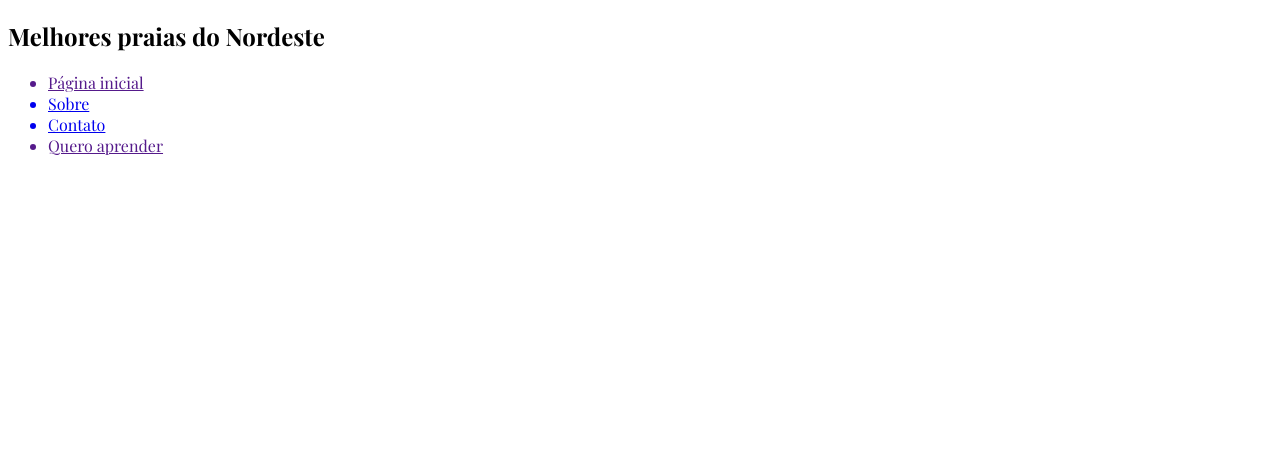
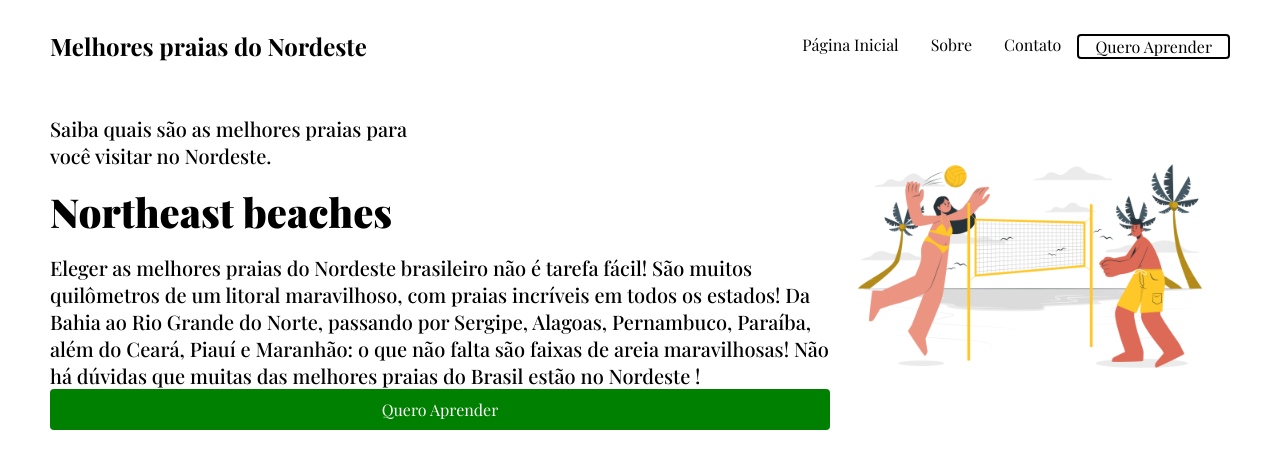
Before and after one commit to silvaayla/meusite, a plain HTML site: page index.html in a window 1280 px wide. Drawn offline with nearby package versions, Linux system fonts and the light colour scheme; a web font is replaced by a local one.

Commit message:
Add files via upload

```diff
--- a/index.html
+++ b/index.html
@@ -13,14 +13,30 @@
         <h2> Melhores praias do Nordeste</h2>
         <section class="menubar">
             <ul>
-        <a href=""> <li>Página inicial</li></a>
+        <a href=""> <li>Página Inicial</li></a>
         <a href="https://www.melhoresdestinos.com.br/melhores-praias-do-nordeste.html"> <li>Sobre</li></a>
         <a href="https://github.com/silvaayla/ayla"> <li>Contato</li></a>
-        <a href=""> <li>Quero aprender</li></a>
+        <a class="botao-secundario" href=""> <li>Quero Aprender</li></a>
             </ul>
 
         </section>
 
     </section>
+
+    <section class="corpo">
+        <section class="esquerda">
+<p>Saiba quais são as melhores praias para <br>
+você visitar no Nordeste.</p>
+<h1>Northeast beaches</h1>
+<p>Eleger as melhores praias do Nordeste brasileiro não é tarefa fácil! São muitos quilômetros de um litoral maravilhoso, com praias incríveis em todos os estados! Da Bahia ao Rio Grande do Norte, passando por Sergipe, Alagoas, Pernambuco, Paraíba, além do Ceará, Piauí e Maranhão: o que não falta são faixas de areia maravilhosas! Não há dúvidas que muitas das melhores praias do Brasil estão no Nordeste !
+
+</p>
+<a class="botao-primario" href="">Quero Aprender</a>
+        </section>
+        <section class="direita">
+<img src="Beach volleyball-cuate (1).png" alt="">
+        </section>
+
+    </section>
 </body>
 </html>
--- a/style.css
+++ b/style.css
@@ -1,5 +1,79 @@
 
  @import url('https://fonts.googleapis.com/css2?family=Playfair+Display:ital,wght@0,400;0,500;0,600;0,700;0,900;1,400;1,500;1,600&display=swap');
+
+*{
+   padding: 0;
+   margin: 0;
+}
+
  body{
     font-family: 'Playfair Display', serif;
+    padding-left: 50px;
+    padding-right: 50px;
  }
+
+ .topo{
+    padding-top: 30px;
+    display: flex;
+    justify-content: space-between;
+    align-items: center;
+ }
+
+ ul{
+   display: flex;
+   justify-content: center;
+ }
+
+ li{
+    list-style-type: none;
+    padding-left: 16px;
+    padding-right: 16px;
+ }
+
+ a{
+    text-decoration: none;
+    color: black;
+ }
+
+ .botao-secundario{
+    border: 2px solid black;
+    border-radius: 4px;
+    text-align: center;
+ }
+
+ img{
+    width: 400px;
+ }
+
+ .corpo{
+    display: flex;
+    justify-content: space-between;
+    align-items: center;
+ }
+ .esquerda{
+    display: flex;
+    flex-direction: column;
+ }
+
+ p{
+    font-size: 20px;
+    font-weight: 500;
+ }
+
+ h1{
+    font-size: 40px;
+    font-weight: 900;
+ }
+
+ .botao-primario{
+    background-color: green;
+    color: white;
+    font-size: 20spx;
+    border-radius: 4px;
+    text-align: center;
+    padding: 10px;
+ }
+
+ p,h1{
+    padding-top: 16px;
+ }
```
Also changed, not shown: Beach volleyball-cuate (1).png (added).
